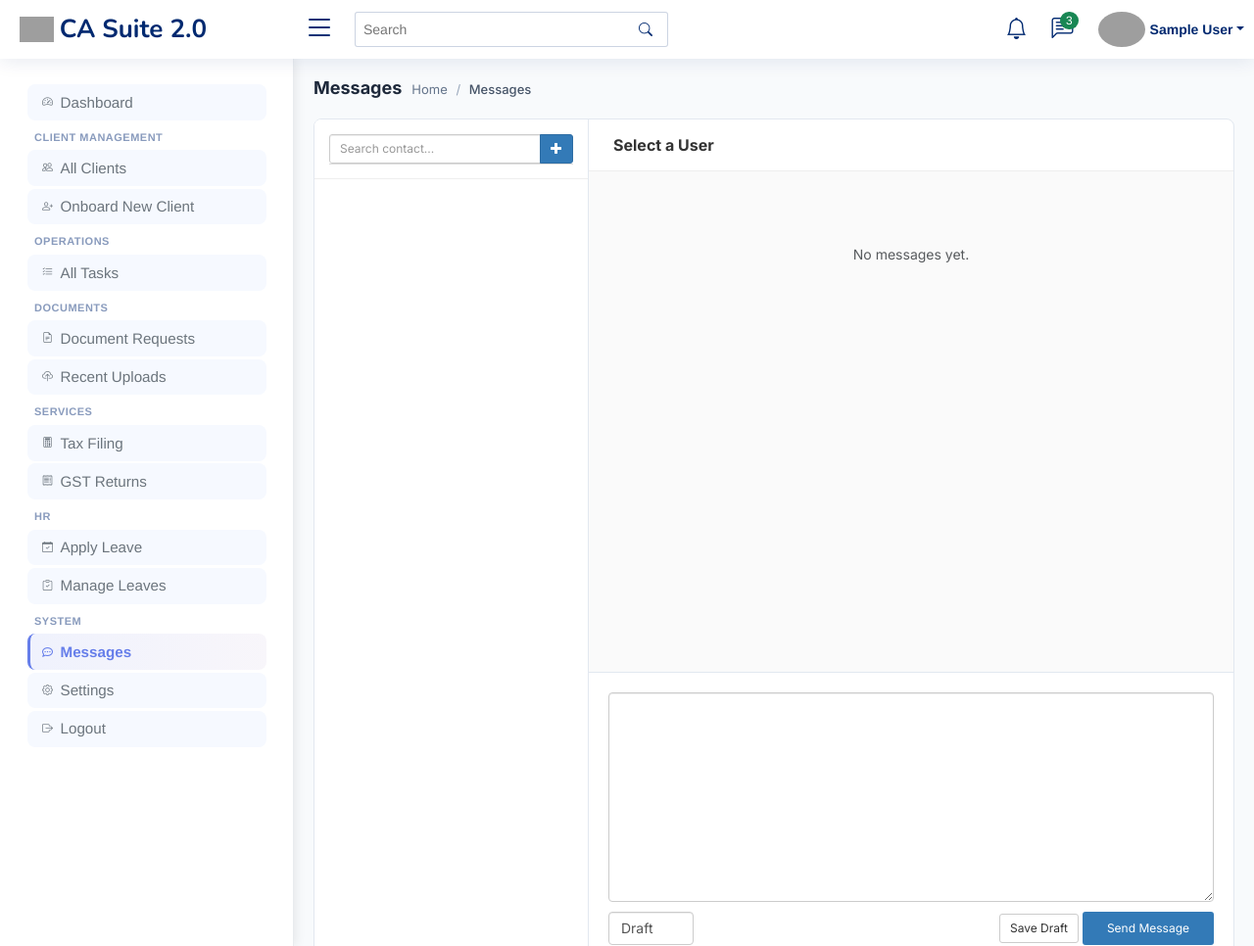
After one commit to Zapuzallp/CASUITE, a Django app: page /chat/ in a window 1280 px wide. The commit adds this page. Shown: the whole page at 98% size. Run offline with Django 4.2, Linux system fonts and the light colour scheme; the visitor is signed in with stand-in values (Sample User, id 1); data comes from the database, SQL or seed files in the repository; data that the repository does not hold is empty; some libraries are stand-ins or nearby versions; some web fonts are replaced; grey boxes are pictures that could not be loaded.

Commit message:
CASUITE-26_2_2:changed and added new files for message module

```diff
--- a/home/forms.py
+++ b/home/forms.py
@@ -6,7 +6,7 @@ from django.contrib.auth.models import User
 from home.clients.config import STRUCTURE_CONFIG, REQUIRED_FIELDS_MAP
 from .models import (
     Task,
-    ClientDocumentUpload, RequestedDocument, DocumentMaster, DocumentRequest, TaskExtendedAttributes
+    ClientDocumentUpload, RequestedDocument, DocumentMaster, DocumentRequest, TaskExtendedAttributes,Message
 )
 from home.models import Leave
 
@@ -317,3 +317,16 @@ class LeaveForm(BootstrapFormMixin, forms.ModelForm):
                 )
 
             self.fields["leave_type"].choices = updated_choices
+
+#Message form
+class MessageForm(forms.ModelForm):
+    class Meta:
+        model = Message
+        fields = ['content', 'status']
+        widgets = {
+            'content': forms.Textarea(attrs={
+                'id': 'summernote', # Required for JS initialization
+                'class': 'form-control',
+            }),
+            'status': forms.Select(attrs={'class': 'form-control', 'style': 'width: auto; display: inline-block;'}),
+        }
--- a/home/urls.py
+++ b/home/urls.py
@@ -1,6 +1,6 @@
 from django.urls import path
 
-from home.customViews import authView, documentsUploadView, clientView, taskView, clientOnboardingView, leaveView, leave_views
+from home.customViews import authView, documentsUploadView, clientView, taskView, clientOnboardingView, leaveView, leave_views,messageView
 from home.customViews import resetPassword
 from home.customViews.attendanceView import (
     ClockInView,
@@ -57,4 +57,7 @@ urlpatterns = [
     path('leave/<int:leave_id>/',leaveView.LeaveDeleteView.as_view(), name='leave-delete'),
     #manage_leaves
     path('manage-leaves/', leave_views.manage_leaves, name='manage-leaves'),
+    # chat message
+    path('chat/', messageView.chat_view, name='chat_base'),
+    path('chat/<int:user_id>/', messageView.chat_view, name='chat_with_user'),
 ]
--- /dev/null
+++ b/templates/home/chat_portal.html
@@ -0,0 +1,321 @@
+{% extends 'base.html' %}
+{% load static %}
+
+{% block body %}
+<link href="https://stackpath.bootstrapcdn.com/bootstrap/3.4.1/css/bootstrap.min.css" rel="stylesheet">
+<link href="https://cdn.jsdelivr.net/npm/summernote@0.9.0/dist/summernote.min.css" rel="stylesheet">
+
+<style>
+    @import url('https://fonts.googleapis.com/css2?family=Inter:wght@400;500;600;700&display=swap');
+
+    /* 1. LOCK THE VIEWPORT: Prevent the whole page from scrolling */
+    html, body {
+        height: 100%;
+        margin: 0;
+        overflow: hidden;
+    }
+
+    #main {
+        font-family: 'Inter', sans-serif !important;
+        background-color: #f8fafc;
+        padding: 20px;
+        height: 100vh; /* Fill full height */
+        display: flex;
+        flex-direction: column;
+    }
+
+    /* Header remains fixed at top */
+    .page-header-inline {
+        display: flex;
+        align-items: baseline;
+        gap: 10px;
+        margin-bottom: 20px;
+        flex-shrink: 0;
+    }
+
+    /* 2. THE MAIN MODULE: Fills remaining space */
+    .message-module {
+        display: flex;
+        background: #fff;
+        border: 1px solid #e2e8f0;
+        border-radius: 8px;
+        flex-grow: 1;
+        min-height: 0; /* Allows children to scroll */
+        width: 100%;
+        margin-bottom: 20px;
+        overflow: hidden; /* Important: prevents the module itself from growing */
+    }
+
+    /* 3. SIDEBAR: Independent Scroll */
+    .user-sidebar {
+        width: 280px;
+        border-right: 1px solid #e2e8f0;
+        background-color: #fff;
+        display: flex;
+        flex-direction: column;
+        overflow-y: auto;
+    }
+
+    .user-item { display: flex; padding: 15px; border-bottom: 1px solid #f8fafc; text-decoration: none !important; color: inherit; }
+    .user-item.active { background-color: #f0f7ff; border-left: 4px solid #0ea5e9; }
+    .user-info .name { font-size: 14px; font-weight: 500; color: #475569; display: block; }
+
+    /* 4. CHAT COLUMN: Fixed structure */
+    .chat-main-column {
+        flex: 1;
+        display: flex;
+        flex-direction: column;
+        min-width: 0;
+    }
+
+    .chat-header {
+        padding: 15px 25px;
+        border-bottom: 1px solid #eee;
+        font-weight: bold;
+        font-size: 16px;
+        flex-shrink: 0;
+    }
+
+    /* 5. MESSAGE AREA: The only part that scrolls in the chat column */
+    .message-list-container {
+        padding: 25px;
+        display: flex;
+        flex-direction: column;
+        gap: 20px;
+        background-color: #fafafa;
+        flex-grow: 1;
+        overflow-y: auto; /* Enable scrolling for messages */
+    }
+
+    /* Bubble Styling */
+    .msg-group { display: flex; flex-direction: column; max-width: 80%; }
+    .msg-sent { align-self: flex-end; align-items: flex-end; }
+    .msg-received { align-self: flex-start; align-items: flex-start; }
+    .msg-user-meta { display: flex; align-items: center; gap: 8px; margin-bottom: 5px; }
+
+    .bubble {
+        padding: 12px 16px;
+        border-radius: 12px;
+        font-size: 14px;
+        line-height: 1.5;
+        word-wrap: break-word;
+    }
+    .msg-sent .bubble { background: #0ea5e9; color: white; border-top-right-radius: 2px; }
+    .msg-received .bubble { background: #ffffff; color: #334155; border: 1px solid #e2e8f0; border-top-left-radius: 2px; }
+
+    /* 6. EDITOR: Pinned to bottom */
+    .full-width-editor {
+        width: 100%;
+        padding: 20px;
+        background-color: #fff;
+        border-top: 1px solid #e2e8f0;
+        flex-shrink: 0; /* Prevents summernote from being squished */
+    }
+
+    .note-editor.note-frame { border: 1px solid #cbd5e1 !important; }
+
+    .search-suggestion-box {
+    position: absolute;
+    background: #fff;
+    width: calc(100% - 30px);
+    border: 1px solid #ddd;
+    border-top: none;
+    max-height: 200px;
+    overflow-y: auto;
+    z-index: 999;
+}
+
+.search-suggestion-item {
+    padding: 8px 12px;
+    cursor: pointer;
+    font-size: 13px;
+}
+
+.search-suggestion-item:hover {
+    background-color: #f1f5f9;
+}
+    #sidebar .sidebar-nav .nav-link span {
+    font-size: 15.2px;
+}
+
+</style>
+
+<main id="main" class="main">
+    <div class="page-header-inline">
+        <h1 style="font-size: 18px; font-weight: 700; color: #1e293b; margin: 0;">Messages</h1>
+        <nav style="font-size: 13px; color: #64748b;">
+            Home <span style="color: #94a3b8; margin: 0 5px;">/</span>
+            <strong style="color: #475569; font-weight: 500;">Messages</strong>
+        </nav>
+    </div>
+
+    <div class="message-module">
+        <aside class="user-sidebar">
+           <div style="padding: 15px; border-bottom: 1px solid #eee; position: sticky; top: 0; background: white; z-index: 10;">
+    <div class="input-group">
+        <input type="text" id="userSearch" class="form-control input-sm" placeholder="Search contact..." autocomplete="off">
+        <span class="input-group-btn">
+            <button class="btn btn-primary btn-sm" type="button" data-toggle="modal" data-target="#userModal">
+                <i class="glyphicon glyphicon-plus"></i>
+            </button>
+        </span>
+    </div>
+    <div id="searchSuggestions" class="search-suggestion-box"></div>
+    </div>
+            <div class="user-list">
+                {% for user in active_users %}
+                <a href="{% url 'chat_with_user' user.id %}" class="user-item {% if target_user.id == user.id %}active{% endif %}">
+                    <div style="width: 35px; height: 35px; background: #cbd5e1; border-radius: 50%; margin-right: 12px; display: flex; align-items: center; justify-content: center; color: white; font-weight: bold;">
+                        {{ user.username|slice:":1"|upper }}
+                    </div>
+                    <div class="user-info">
+                        <span class="name">{{ user.username }}</span>
+                        {% if user.is_staff %}
+                           <span class="time" style="font-size: 11px; color: #94a3b8;">Active Now</span>
+                        {% endif %}
+                    </div>
+                </a>
+                {% endfor %}
+            </div>
+        </aside>
+
+        <section class="chat-main-column">
+            <div class="chat-header">
+                {% if target_user %}{{ target_user.username }}{% else %}Select a User{% endif %}
+            </div>
+
+            <div class="message-list-container" id="chat-window">
+                {% for msg in messages %}
+                <div class="msg-group {% if msg.sender == request.user %}msg-sent{% else %}msg-received{% endif %}">
+                    <div class="msg-user-meta" style="flex-direction: {% if msg.sender == request.user %}row-reverse{% else %}row{% endif %};">
+                        <div style="width: 26px; height: 26px; border-radius: 50%; background: #94a3b8; color: white; display: flex; align-items: center; justify-content: center; font-size: 10px; font-weight: bold;">
+                            {% if msg.sender.profile.image %}
+                                <img src="{{ msg.sender.profile.image.url }}" style="width:100%; height:100%; border-radius:50%; object-fit:cover;">
+                            {% else %}
+                                {{ msg.sender.username|slice:":1"|upper }}
+                            {% endif %}
+                        </div>
+                        <span style="font-size: 12px; font-weight: 600; color: #475569;">
+                            {% if msg.sender == request.user %}You{% else %}{{ msg.sender.username }}{% endif %}
+                        </span>
+                        <span style="font-size: 10px; color: #94a3b8;">{{ msg.timestamp|date:"H:i" }}</span>
+                    </div>
+
+                    <div class="bubble">
+                        {{ msg.content|safe }}
+                    </div>
+                    <div style="font-size: 10px; color: #94a3b8; margin-top: 4px; text-align: {% if msg.sender == request.user %}right{% else %}left{% endif %};">
+                        {{ msg.timestamp|date:"d M Y" }}
+                    </div>
+                </div>
+                {% empty %}
+                <p class="text-center text-muted" style="margin-top: 50px;">No messages yet.</p>
+                {% endfor %}
+            </div>
+
+            <div class="full-width-editor">
+                <form method="POST">
+                    {% csrf_token %}
+                    {{ form.content }}
+
+                    <div class="footer-actions" style="display: flex; justify-content: space-between; align-items: center; margin-top: 10px;">
+                        <div style="display: flex; gap: 15px; align-items: center;">
+                            {{ form.status }}
+                        </div>
+                        <div>
+                            <button type="submit" name="save_draft" class="btn btn-default btn-sm">Save Draft</button>
+                            <button type="submit" class="btn btn-primary btn-sm" style="background-color: #337ab7; border: none; padding: 8px 25px;">Send Message</button>
+                        </div>
+                    </div>
+                </form>
+            </div>
+        </section>
+    </div>
+</main>
+
+<div class="modal fade" id="userModal" tabindex="-1" role="dialog">
+    <div class="modal-dialog modal-sm" role="document">
+        <div class="modal-content">
+            <div class="modal-header">
+                <button type="button" class="close" data-dismiss="modal">&times;</button>
+                <h4 class="modal-title">New Conversation</h4>
+            </div>
+            <div class="modal-body" style="max-height: 400px; overflow-y: auto; padding: 0;">
+                {% for user in all_users %}
+                <div style="display: flex; justify-content: space-between; align-items: center; padding: 12px; border-bottom: 1px solid #eee;">
+                    <span>{{ user.username }}</span>
+                    <a href="{% url 'chat_with_user' user.id %}" class="btn btn-xs btn-primary" style="background-color: #337ab7;">Chat</a>
+                </div>
+                {% endfor %}
+            </div>
+        </div>
+    </div>
+</div>
+
+<script src="https://code.jquery.com/jquery-3.5.1.min.js"></script>
+<script src="https://stackpath.bootstrapcdn.com/bootstrap/3.4.1/js/bootstrap.min.js"></script>
+<script src="https://cdn.jsdelivr.net/npm/summernote@0.9.0/dist/summernote.min.js"></script>
+
+<script>
+    const allUsers = [
+        {% for user in all_users %}
+            {
+                id: "{{ user.id }}",
+                name: "{{ user.username }}",
+                url: "{% url 'chat_with_user' user.id %}"
+            },
+        {% endfor %}
+    ];
+</script>
+<script>
+document.getElementById("userSearch").addEventListener("keyup", function () {
+    const input = this.value.toLowerCase();
+    const box = document.getElementById("searchSuggestions");
+    box.innerHTML = "";
+
+    if (input === "") return;
+
+    const matches = allUsers.filter(user =>
+        user.name.toLowerCase().includes(input)
+    );
+
+    matches.forEach(user => {
+        const div = document.createElement("div");
+        div.className = "search-suggestion-item";
+        div.innerText = user.name;
+
+        div.onclick = function () {
+            window.location.href = user.url;
+        };
+
+        box.appendChild(div);
+    });
+});
+</script>
+
+
+<script>
+    (function($) {
+        $(document).ready(function() {
+            // 1. Initialize Summernote
+            $('textarea').summernote({
+                placeholder: 'Write your message here...',
+                height: 120,
+                toolbar: [
+                    ['style', ['bold', 'italic', 'underline', 'clear']],
+                    ['para', ['ul', 'ol', 'paragraph']],
+                    ['insert', ['link', 'picture']],
+                    ['view', ['codeview']]
+                ]
+            });
+
+            // 2. Auto-scroll to the latest message
+            var chatWindow = document.getElementById('chat-window');
+            if (chatWindow) {
+                chatWindow.scrollTop = chatWindow.scrollHeight;
+            }
+        });
+    })(jQuery);
+</script>
+
+{% endblock body %}
--- a/templates/sidebar.html
+++ b/templates/sidebar.html
@@ -247,6 +247,13 @@
 
         <li class="nav-heading">System</li>
 
+         <li class="nav-item">
+            <a class="nav-link" href="{% url 'chat_base' %}">
+                <i class="fa-regular fa-comment-dots"></i>
+                <span>Messages</span>
+            </a>
+        </li>
+
         <li class="nav-item">
             <a class="nav-link" href="#">
                 <i class="bi bi-gear"></i>
```
Also changed, not shown: home/admin.py (+10 -1 lines), home/customViews/messageView.py (added, +70 -0 lines), home/models.py (+15 -0 lines).
